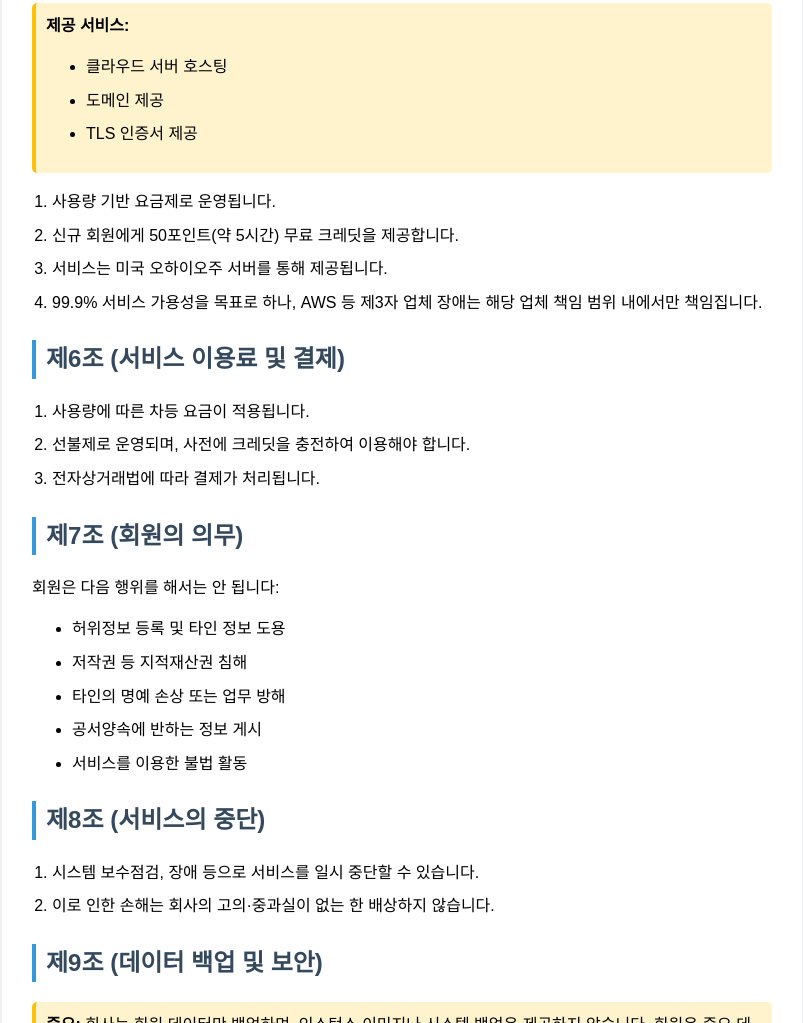
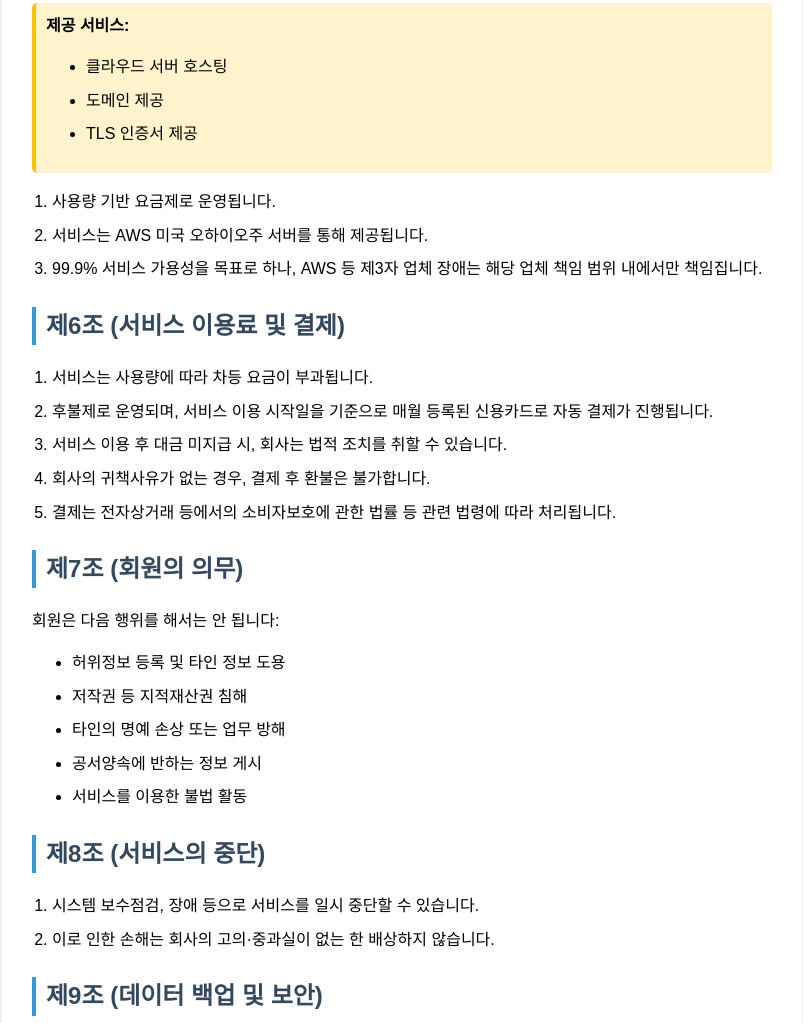
Before and after one commit to ai1023dev/siliod, a website: page public/terms.html in a window 1280 px wide. Shown: the part 946-1969 px from the top of the page, without its empty margins (238-1041 px from the left). Drawn offline with Linux system fonts and the light colour scheme.

```diff
--- a/public/terms.html
+++ b/public/terms.html
@@ -1,5 +1,6 @@
 <!DOCTYPE html>
 <html lang="ko">
+
 <head>
     <meta charset="UTF-8">
     <meta name="viewport" content="width=device-width, initial-scale=1.0">
@@ -13,24 +14,28 @@
             padding: 20px;
             background-color: #f8f9fa;
         }
+
         .container {
             background: white;
             border-radius: 8px;
             padding: 30px;
-            box-shadow: 0 2px 10px rgba(0,0,0,0.1);
+            box-shadow: 0 2px 10px rgba(0, 0, 0, 0.1);
         }
+
         h1 {
             color: #2c3e50;
             text-align: center;
             border-bottom: 3px solid #3498db;
             padding-bottom: 10px;
         }
+
         h2 {
             color: #34495e;
             margin-top: 25px;
             border-left: 4px solid #3498db;
             padding-left: 10px;
         }
+
         .business-info {
             background: #ecf0f1;
             padding: 15px;
@@ -38,6 +43,7 @@
             margin-top: 20px;
             text-align: center;
         }
+
         .effective-date {
             background: #e8f5e8;
             padding: 10px;
@@ -46,12 +52,15 @@
             margin-bottom: 20px;
             border-left: 4px solid #27ae60;
         }
+
         ol {
             padding-left: 20px;
         }
+
         li {
             margin-bottom: 8px;
         }
+
         .highlight {
             background: #fff3cd;
             padding: 10px;
@@ -59,6 +68,7 @@
             border-left: 4px solid #ffc107;
             margin: 15px 0;
         }
+
         .contact-info {
             background: #e3f2fd;
             padding: 15px;
@@ -67,6 +77,7 @@
         }
     </style>
 </head>
+
 <body>
     <div class="container">
         <h1>실리오드(siliod) 서비스 이용약관</h1>
@@ -110,17 +121,19 @@
         </div>
         <ol>
             <li>사용량 기반 요금제로 운영됩니다.</li>
-            <li>신규 회원에게 50포인트(약 5시간) 무료 크레딧을 제공합니다.</li>
-            <li>서비스는 미국 오하이오주 서버를 통해 제공됩니다.</li>
+            <li>서비스는 AWS 미국 오하이오주 서버를 통해 제공됩니다.</li>
             <li>99.9% 서비스 가용성을 목표로 하나, AWS 등 제3자 업체 장애는 해당 업체 책임 범위 내에서만 책임집니다.</li>
         </ol>
 
         <h2>제6조 (서비스 이용료 및 결제)</h2>
         <ol>
-            <li>사용량에 따른 차등 요금이 적용됩니다.</li>
-            <li>선불제로 운영되며, 사전에 크레딧을 충전하여 이용해야 합니다.</li>
-            <li>전자상거래법에 따라 결제가 처리됩니다.</li>
+            <li>서비스는 사용량에 따라 차등 요금이 부과됩니다.</li>
+            <li>후불제로 운영되며, 서비스 이용 시작일을 기준으로 매월 등록된 신용카드로 자동 결제가 진행됩니다.</li>
+            <li>서비스 이용 후 대금 미지급 시, 회사는 법적 조치를 취할 수 있습니다.</li>
+            <li>회사의 귀책사유가 없는 경우, 결제 후 환불은 불가합니다.</li>
+            <li>결제는 전자상거래 등에서의 소비자보호에 관한 법률 등 관련 법령에 따라 처리됩니다.</li>
         </ol>
+
 
         <h2>제7조 (회원의 의무)</h2>
         <p>회원은 다음 행위를 해서는 안 됩니다:</p>
@@ -168,18 +181,21 @@
             <p><strong>문의처:</strong></p>
             <ul>
                 <li>이메일: siliod.official@gmail.com</li>
-                <li>Discord: <a href="https://discord.gg/CBHbDZ4MdM" target="_blank">https://discord.gg/CBHbDZ4MdM</a></li>
+                <li>Discord: <a href="https://discord.gg/CBHbDZ4MdM" target="_blank">https://discord.gg/CBHbDZ4MdM</a>
+                </li>
             </ul>
         </div>
 
         <div class="business-info">
             <h3>사업자 정보</h3>
             <p><strong>사업자등록번호:</strong> 368-09-02983<br>
-            <strong>상호:</strong> 실리오드(siliod)<br>
-            <strong>대표:</strong> 박아람<br>
-            <strong>사업장주소:</strong> 세종특별자치시 갈매로 353, A동 1층 1012호<br>
-            <strong>이메일:</strong> siliod.official@gmail.com</p>
+                <strong>상호:</strong> 실리오드(siliod)<br>
+                <strong>대표:</strong> 박아람<br>
+                <strong>사업장주소:</strong> 세종특별자치시 갈매로 353, A동 1층 1012호<br>
+                <strong>이메일:</strong> siliod.official@gmail.com
+            </p>
         </div>
     </div>
 </body>
+
 </html>
```
